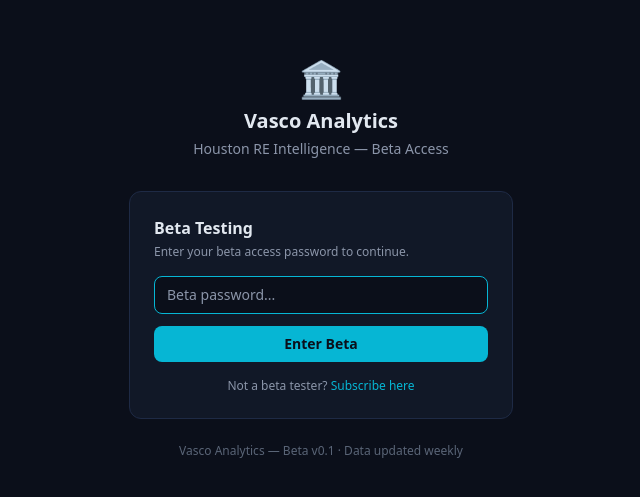
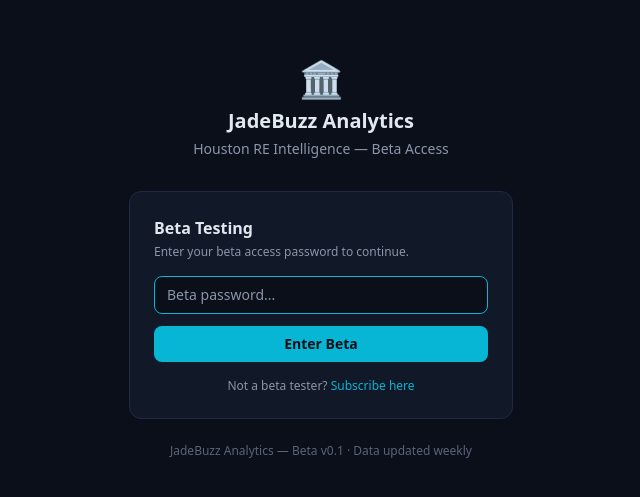
Before and after one commit to plvasco/reiai, a Next.js app: page /growth in a window 1280 px wide. Shown: the part 141-638 px from the top of the page, without its empty margins (319-959 px from the left). Built offline with nearby package versions, Linux system fonts and the light colour scheme.

Commit message:
Rebrand to JadeBuzz Analytics

```diff
--- a/src/app/growth/page.tsx
+++ b/src/app/growth/page.tsx
@@ -139,7 +139,7 @@ export default function GrowthPage() {
       </div>
 
       <div className="mt-4 text-xs text-[#8b95a9] text-center">
-        Growth scores are a proprietary Vasco Analytics model. Not financial advice. Always conduct your own due diligence.
+        Growth scores are a proprietary JadeBuzz Analytics model. Not financial advice. Always conduct your own due diligence.
       </div>
     </main>
   );
--- a/src/app/layout.tsx
+++ b/src/app/layout.tsx
@@ -6,7 +6,7 @@ import { Analytics } from "@vercel/analytics/next";
 import { SubscriptionProvider } from "@/lib/SubscriptionContext";
 
 export const metadata: Metadata = {
-  title: "Vasco Analytics — Houston RE Intelligence",
+  title: "JadeBuzz Analytics — Houston RE Intelligence",
   description: "Live ZIP-level market data, property analysis, and deal finding for Houston real estate investors.",
 };
 
--- a/src/components/BetaGate.tsx
+++ b/src/components/BetaGate.tsx
@@ -33,7 +33,7 @@ export default function BetaGate({ children }: { children: React.ReactNode }) {
         {/* Logo / Brand */}
         <div className="text-center mb-8">
           <div className="text-4xl mb-2">🏛️</div>
-          <h1 className="text-xl font-bold text-[#e2e8f0]">Vasco Analytics</h1>
+          <h1 className="text-xl font-bold text-[#e2e8f0]">JadeBuzz Analytics</h1>
           <p className="text-sm text-[#8b95a9] mt-1">
             Houston RE Intelligence — Beta Access
           </p>
@@ -76,7 +76,7 @@ export default function BetaGate({ children }: { children: React.ReactNode }) {
 
         {/* Footer */}
         <p className="text-xs text-[#5a6577] text-center mt-6">
-          Vasco Analytics — Beta v0.1 · Data updated weekly
+          JadeBuzz Analytics — Beta v0.1 · Data updated weekly
         </p>
       </div>
     </div>
--- a/src/components/Nav.tsx
+++ b/src/components/Nav.tsx
@@ -22,7 +22,7 @@ export default function Nav() {
   return (
     <nav className="border-b border-[#1e2a45] bg-[#0b0f1a]/95 backdrop-blur sticky top-0 z-50">
       <div className="max-w-7xl mx-auto px-6 flex items-center justify-between h-14">
-        <Link href="/" className="text-[#06b6d4] font-bold text-sm">Vasco Analytics</Link>
+        <Link href="/" className="text-[#06b6d4] font-bold text-sm">JadeBuzz Analytics</Link>
         <div className="flex gap-1 overflow-x-auto">
           {links.map((l) => (
             <Link
```
